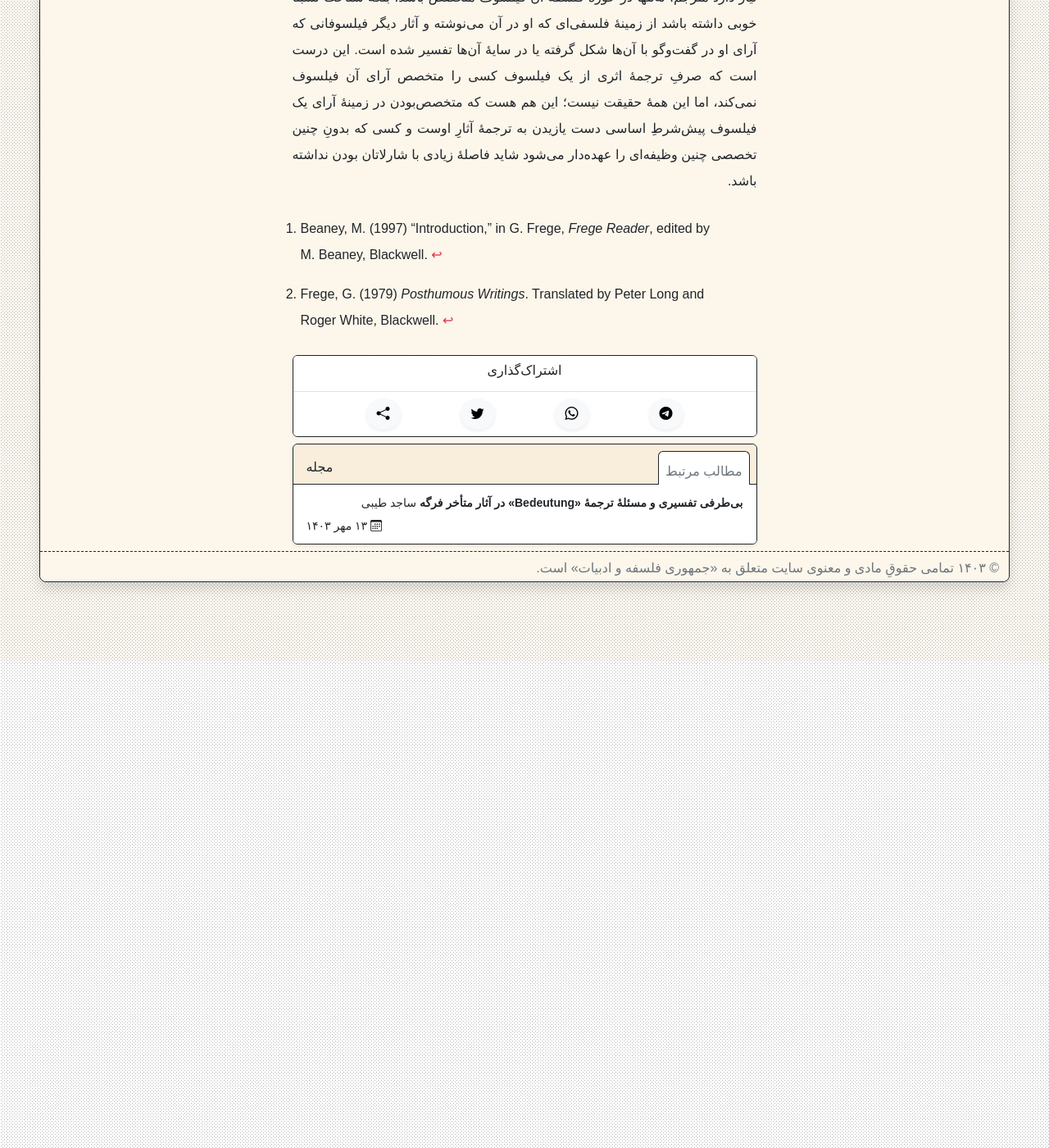
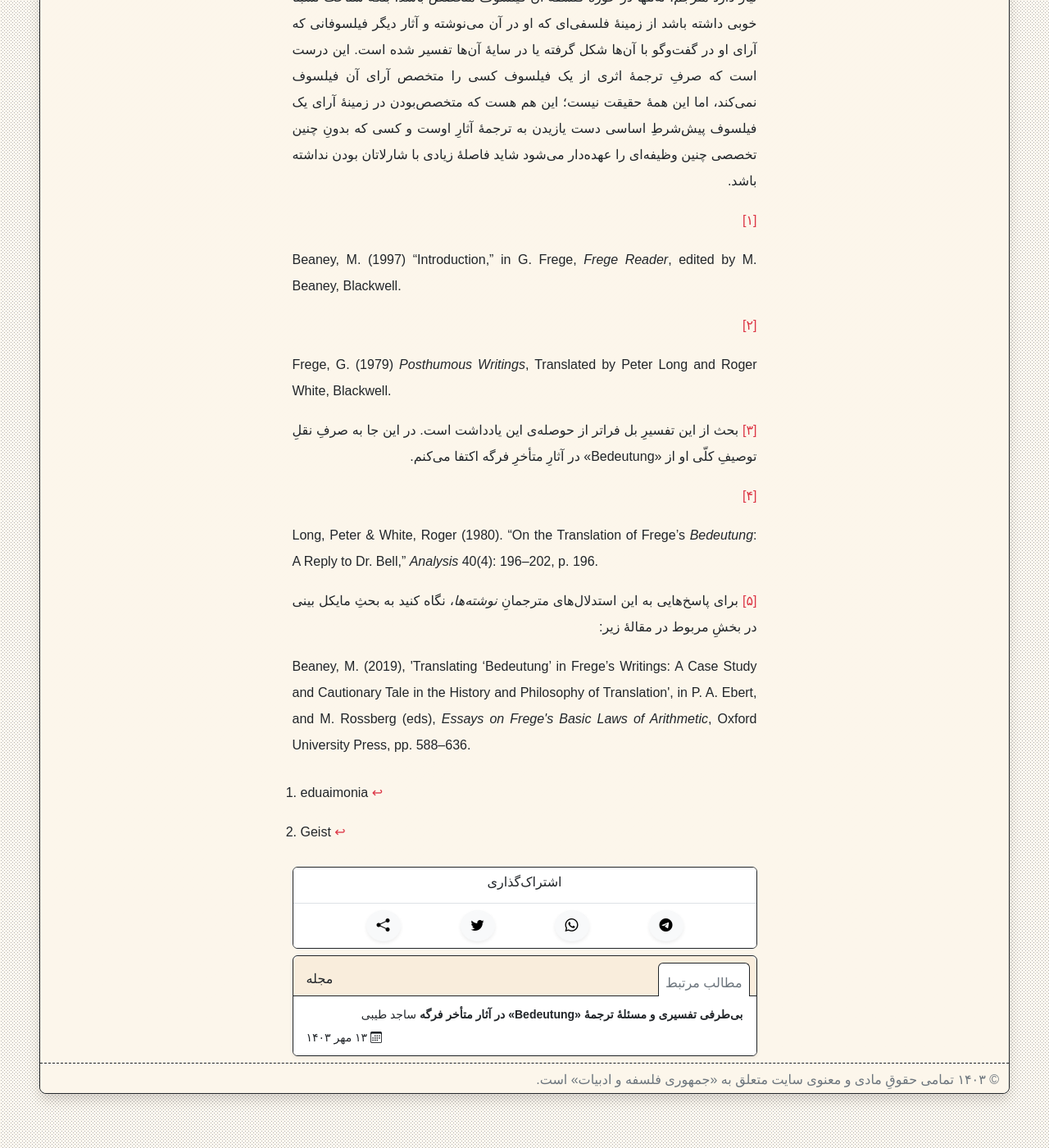
Before and after one commit to phicudemy/phicudemy.github.io, a Jekyll site: the page built from _posts/2024-07-16-fregebedeutung۲.md, in a window 1280 px wide and 1400 px high, scrolled down 6782 px. Shown: the whole window at 82% size. Built offline with Jekyll 4.4.1, drawn with Linux system fonts in a browser that asks for light colours; some web fonts are replaced; before the commit the page ends 7588 px from its top, so only the background shows below that.

Commit message:
TinaCMS content update

```diff
--- a/_posts/2024-07-16-fregebedeutung۲.md
+++ b/_posts/2024-07-16-fregebedeutung۲.md
@@ -79,9 +79,16 @@ tags:
 
 
 
-[^1]: Beaney, M. (1997) “Introduction,” in G. Frege, _Frege Reader_, edited by M. Beaney, Blackwell.
-[^2]: Frege, G. (1979) _Posthumous Writings_. Translated by Peter Long and Roger White, Blackwell.
-[^3]: بحث از این تفسیرِ بل فراتر از حوصله‌ی این یادداشت است. در این جا به صرفِ نقلِ توصیفِ کلّی او از ‘Bedeutung’ در آثارِ متأخرِ فرگه اکتفا می‌کنم:
-[^4]: Long, Peter & White, Roger (1980). “On the Translation of Frege’s _Bedeutung_: A Reply to Dr. Bell,” _Analysis_ 40(4): 196–202, p. 196.
-[^5]: برای پاسخ‌هایی به این استدلال‌های مترجمانِ _نوشته‌ها_ نگاه کنید به بحثِ مایکل بینی در بخشِ‌ مربوط در مقاله‌ی زیر:
-     Beaney, M. (2019), 'Translating ‘Bedeutung’ in Frege’s Writings: A Case Study and Cautionary Tale in the History and Philosophy of Translation', in P. A. Ebert, and M. Rossberg (eds), _Essays on Frege's Basic Laws of Arithmetic, Oxford University Press__, pp. ???._
+[\[۱\]](#fnref-1){:#fn-1}
+<p dir="ltr">Beaney, M. (1997) “Introduction,” in G. Frege, <i>Frege Reader</i>, edited by M. Beaney, Blackwell.</p>
+
+[\[۲\]](#fnref-2){:#fn-2}
+<p dir="ltr">Frege, G. (1979) <i>Posthumous Writings</i>, Translated by Peter Long and Roger White, Blackwell.</p>
+
+[\[۳\]](#fnref-3){:#fn-3} بحث از این تفسیرِ بل فراتر از حوصله‌ی این یادداشت است. در این جا به صرفِ نقلِ توصیفِ کلّی او از «Bedeutung» در آثارِ متأخرِ فرگه اکتفا می‌کنم.
+
+[\[۴\]](#fnref-4){:#fn-4}
+<p dir="ltr">Long, Peter & White, Roger (1980). “On the Translation of Frege’s <i>Bedeutung</i>: A Reply to Dr. Bell,” <i>Analysis</i> 40(4): 196–202, p. 196.</p>
+
+[\[۵\]](#fnref-5){:#fn-5} برای پاسخ‌هایی به این استدلال‌های مترجمانِ *نوشته‌ها*، نگاه کنید به بحثِ مایکل بینی در بخشِ‌ مربوط در مقالۀ زیر:
+<p dir="ltr">Beaney, M. (2019), 'Translating ‘Bedeutung’ in Frege’s Writings: A Case Study and Cautionary Tale in the History and Philosophy of Translation', in P. A. Ebert, and M. Rossberg (eds), <i>Essays on Frege's Basic Laws of Arithmetic</i>, Oxford University Press, pp. 588–636.</p>
```
